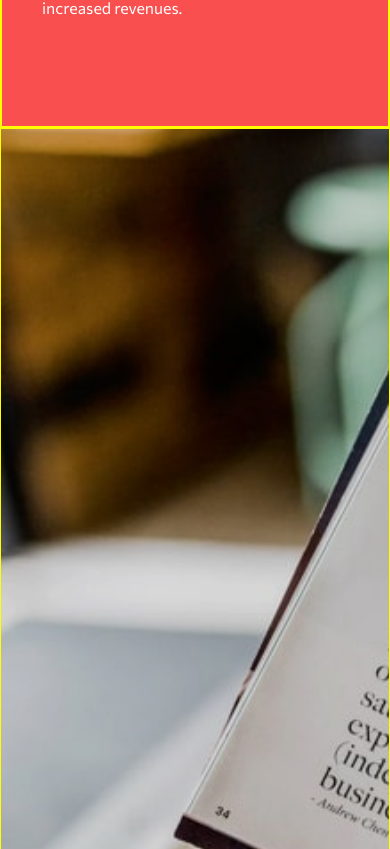
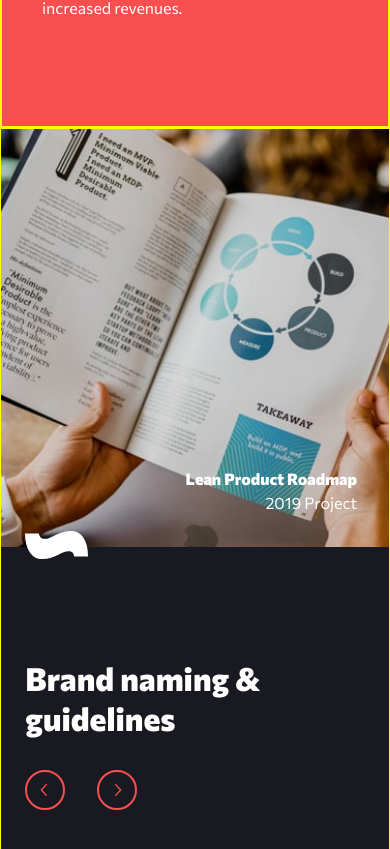
Before and after one commit to JesusKreist/creative-website, a Next.js app: page / in a window 390 px wide. Shown: the part 2235-3084 px from the top of the page. Built offline with nearby package versions, Linux system fonts and the light colour scheme.

Commit message:
Add text overlay to image for mobiles

```diff
--- a/components/Slide/SlideContainer.tsx
+++ b/components/Slide/SlideContainer.tsx
@@ -13,19 +13,17 @@ const SlideContainer: React.FC<SlideContainerProps> = ({ children }) => {
       margin="0 auto"
       maxWidth="1920px"
       position="relative"
-      overflow="hidden"
     >
       <Grid
-        overflow="hidden"
         position="relative"
         height={{ md: "472px", lg: "728px" }}
         templateColumns={{
-          base: "repeat(16, 1fr)",
+          base: "1fr",
           md: "repeat(25, 1fr)",
           lg: "repeat(17, 1fr)",
         }}
         templateRows={{
-          base: "1fr 377px 218px 700px",
+          base: "1fr 375px",
           md: "repeat(15, 1fr)",
           lg: "repeat(15, 1fr)",
         }}
--- a/components/Slide/SlideImage.tsx
+++ b/components/Slide/SlideImage.tsx
@@ -1,18 +1,76 @@
-import { Box } from "@chakra-ui/react";
+import { Box, Flex, Grid, Text, Image } from "@chakra-ui/react";
 
 const SlideImage = () => {
   return (
-    <Box
+    <>
+      <Grid
+        display={{ base: "none", md: "grid" }}
+        className="slide-image"
         gridColumn={{
           base: "1 / span 16",
           md: "span 14 / -1",
           lg: "span 11 / -1",
         }}
         gridRow="1 / -1"
-      bgImage="/desktop/image-slide-1.jpg"
+        templateColumns={{ md: "repeat(21, 1fr)" }}
+        templateRows={{ md: "repeat(34, 1fr)" }}
+        bgImage="/mobile/image-slide-1.jpg"
         bgSize="cover"
         bgRepeat="no-repeat"
+      >
+        <Box
+          gridColumn={{ md: "span 10 / -3", lg: "span 10 / -5" }}
+          gridRow={{ md: "span 3 / -3", lg: "span 5 / -3" }}
+          color="white"
+          textAlign="right"
+          fontSize={{ base: "", md: "1rem", xl: "1.25rem" }}
+          lineHeight={{ base: "", md: "1.25rem", lg: "", xl: "2rem" }}
+        >
+          <Text fontWeight="extrabold">Lean Product Roadmap</Text>
+          <Text>2019 Project</Text>
+        </Box>
+      </Grid>
+      <Box
+        display={{ base: "block", md: "none" }}
+        gridColumn={{ base: "1 / -1" }}
+        gridRow={{ base: "1", md: "1 / 2" }}
+        width="100%"
+        position="relative"
+      >
+        <Box
+          className="picture-text"
+          color="white"
+          textAlign="right"
+          position="absolute"
+          bottom="2rem"
+          right="2rem"
+          fontSize={{ base: "", md: "1rem", xl: "1.25rem" }}
+          lineHeight={{ base: "", md: "1.25rem", lg: "", xl: "2rem" }}
+        >
+          <Text fontWeight="extrabold">Lean Product Roadmap</Text>
+          <Text>2019 Project</Text>
+        </Box>
+        <Box as="picture" width="100%">
+          <Box
+            as="source"
+            media="(max-width: 768px)"
+            srcSet="/mobile/image-slide-1.jpg"
           ></Box>
+          <Box
+            as="source"
+            media="(min-width: 768px) and (max-width: 960px)"
+            srcSet="/tablet/image-slide-1.jpg"
+          ></Box>
+          <Image
+            src="/mobile/image-slide-1.jpg"
+            alt=""
+            objectFit="cover"
+            width="100%"
+            minHeight="404px"
+          />
+        </Box>
+      </Box>
+    </>
   );
 };
 
```
Lines whose indentation alone changed are shown as unchanged.
